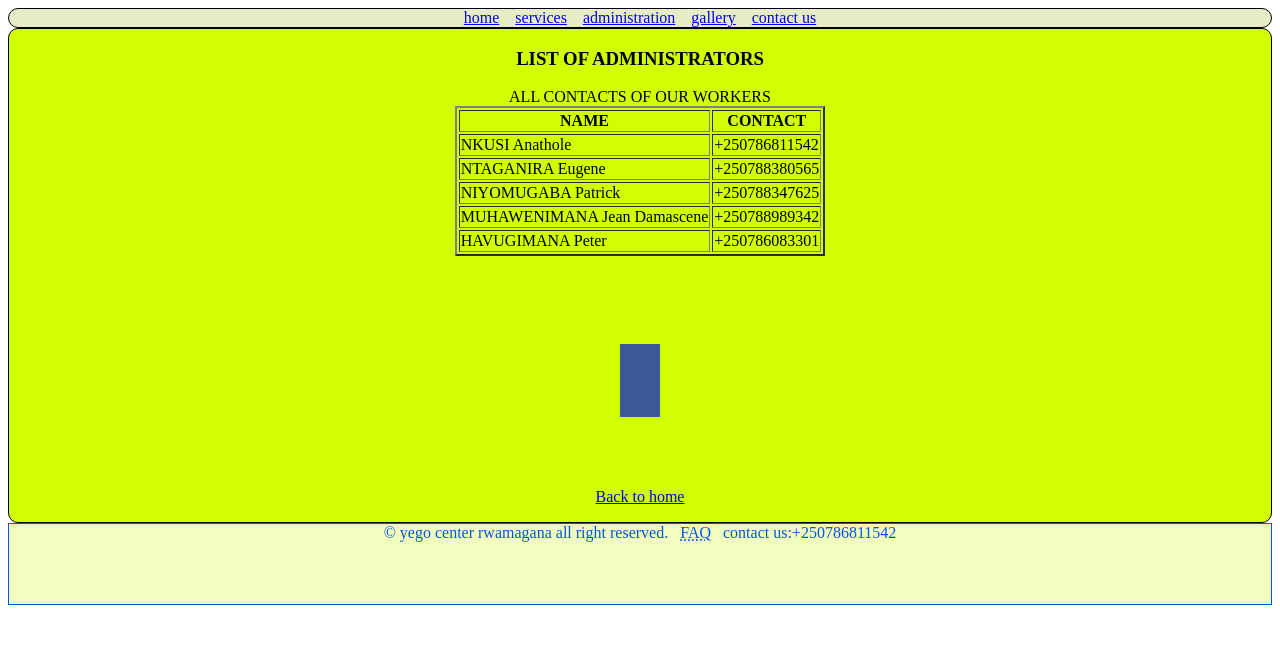
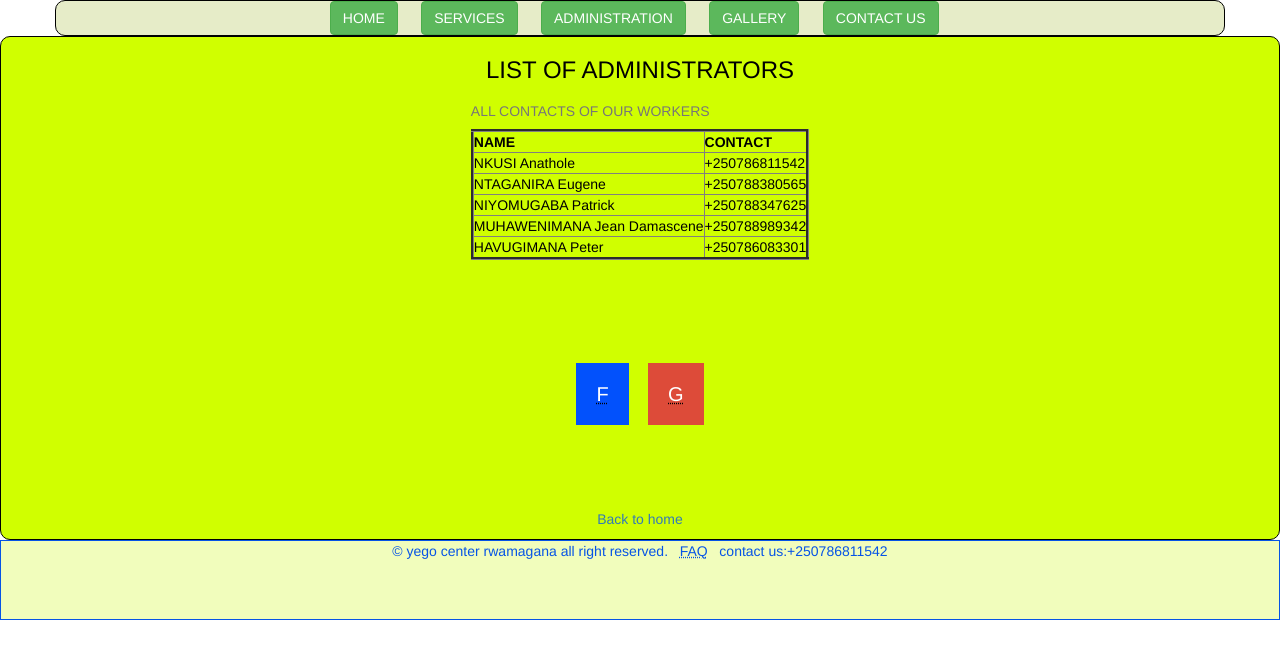
Before and after one commit to uwase-rachel/simplesite, a plain HTML site: page contact.html in a window 1280 px wide. Drawn offline with nearby package versions, Linux system fonts and the light colour scheme.

Commit message:
Update contact.html

```diff
--- a/contact.html
+++ b/contact.html
@@ -1,5 +1,11 @@
 <!doctype html>
 <html><head>
+
+    <meta name="viewport" content="width=device-width, initial-scale=1">
+    <link rel="stylesheet" href="https://maxcdn.bootstrapcdn.com/bootstrap/3.4.1/css/bootstrap.min.css">
+    <script src="https://ajax.googleapis.com/ajax/libs/jquery/3.6.0/jquery.min.js"></script>
+    <script src="https://maxcdn.bootstrapcdn.com/bootstrap/3.4.1/js/bootstrap.min.js"></script>
+
     <title>YEGO CENTER RWAMAGANA</titLe><style>
         div{
         position: relative;
@@ -7,6 +13,7 @@
         color:black;
         border:1px solid;
         border-radius:10px;
+
     }
     .hom{
         position: relative;
@@ -24,14 +31,16 @@
    border-radius:0px;
    height: 80px;
     }
-  .fa
+    .fa
     {
      padding:20px;
-     font-size:30px;
-     width:50px;
+     font-size:20px;
+     width:10px;
+     height: 10px;
      text-align: center;
      text-decoration: none;
      margin: 5px2px;
+    color: white;
      }
 
      .fa:hover
@@ -41,20 +50,30 @@
      }
      .fa-facebook
      {
-      background: #3B5998;
+      background: #0251fc;
+      color: white;
+     }
+
+
+     .fa-google
+     {
+      background: #dd4b39;
+      color: white;
 
      }
 
-
     </style>
     </head>
-    <body><center><div><a href="index.html">home</a>&nbsp;&nbsp;&nbsp;
-        <a href="services.html">services</a>&nbsp;&nbsp;&nbsp;
-        <a href="administration.html">administration</a>&nbsp;&nbsp;&nbsp;
-        <a href="gallery.html">gallery</a>&nbsp;&nbsp;&nbsp;
-        <a href="contact.html">contact us</a></div></center>
+    <body><center><div class="container">
+
+        <a href="home.html"><button type="button" class="btn btn-success">HOME</button></a>&nbsp;&nbsp;&nbsp;&nbsp;&nbsp;
+        <a href="services.html"><button type="button" class="btn btn-success">SERVICES</button></a>&nbsp;&nbsp;&nbsp;&nbsp;&nbsp;
+        <a href="administration.html"><button type="button" class="btn btn-success">ADMINISTRATION</button></a>&nbsp;&nbsp;&nbsp;&nbsp;&nbsp;
+        <a href="gallery.html"><button type="button" class="btn btn-success">GALLERY</button></a>&nbsp;&nbsp;&nbsp;&nbsp;&nbsp;
+        <a href="contact.html"><button type="button" class="btn btn-success">CONTACT US</button></a>&nbsp;&nbsp;&nbsp;</div></center>
+
         <center> <div class="hom"><p><h3> LIST OF ADMINISTRATORS</h3>
-            <table border="2"><caption>ALL CONTACTS OF OUR WORKERS</caption>
+            <table border="3"><caption>   ALL CONTACTS OF OUR WORKERS</caption>
                 <tr><th>NAME</th><th>CONTACT</th></tr>
                 <tr><td>NKUSI Anathole</td><td>+250786811542</td></tr>
                   <tr><td>NTAGANIRA Eugene</td><td>+250788380565</td></tr>
@@ -63,8 +82,9 @@
                     <tr><td>HAVUGIMANA Peter</td><td>+250786083301</td></tr>
             </table><br><br><br><br><br><br>
 
-              <a href="www.facebook.com" class="fa fa-facebook"></a><br><br><br><br><br><br>
-
+            <abbr title="facebook page"><a href="https://www.facebook.com/profile.php?id=100069245767926" class="fa fa-facebook">F</a></abbr>
+            &nbsp;&nbsp;&nbsp;
+                 <abbr title="google location"><a href="" class="fa fa-google">G</a></abbr><br><br><br><br><br><br>
             <a href="home.html">Back to home</a>
 
                  </p>
@@ -74,3 +94,4 @@
     <footer><center>&copy; yego center rwamagana all right reserved.&nbsp;&nbsp;
           <abbr title="Frequently Asked Questions">FAQ</abbr>
           &nbsp;&nbsp;contact us:+250786811542</center></footer>
+     </html>
```
